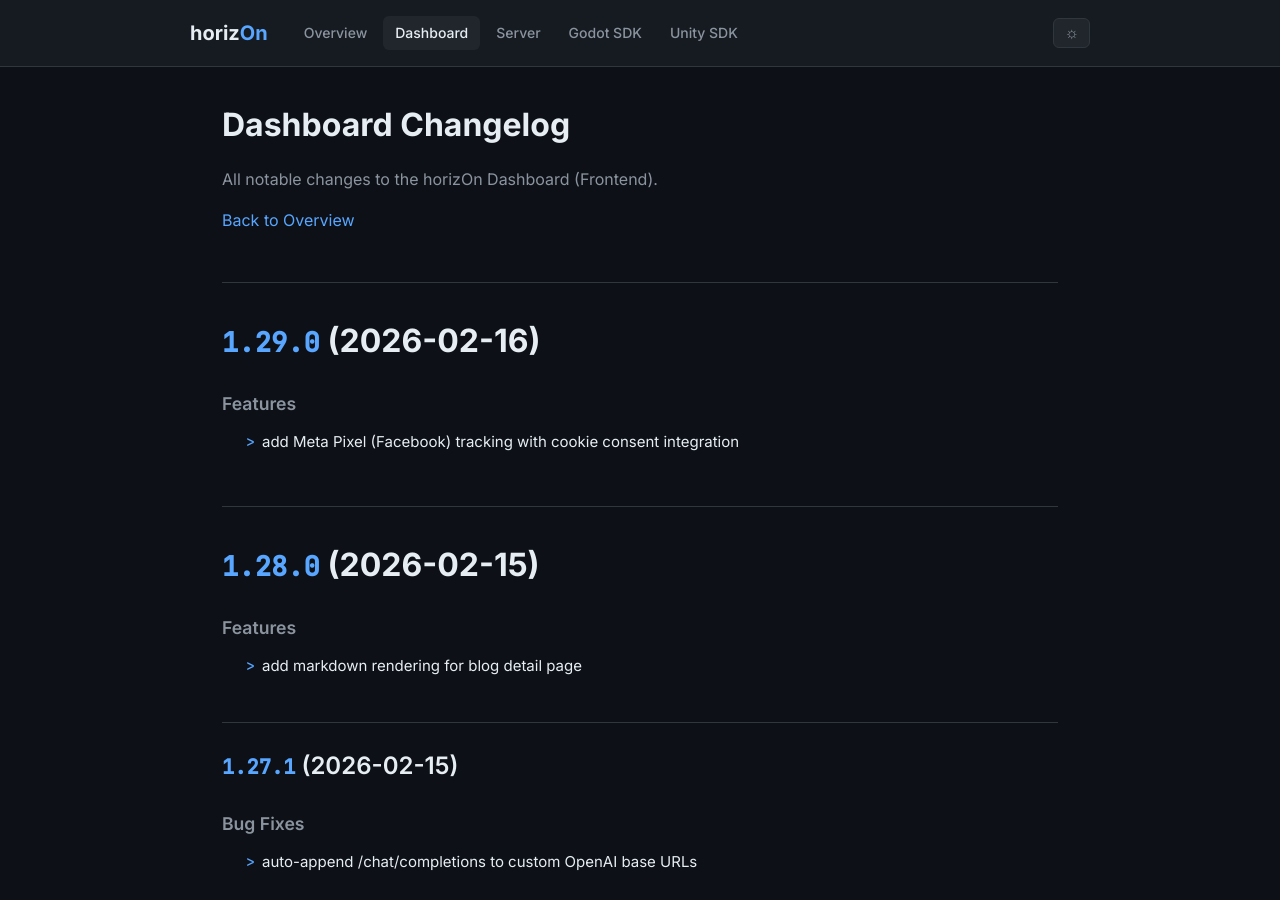
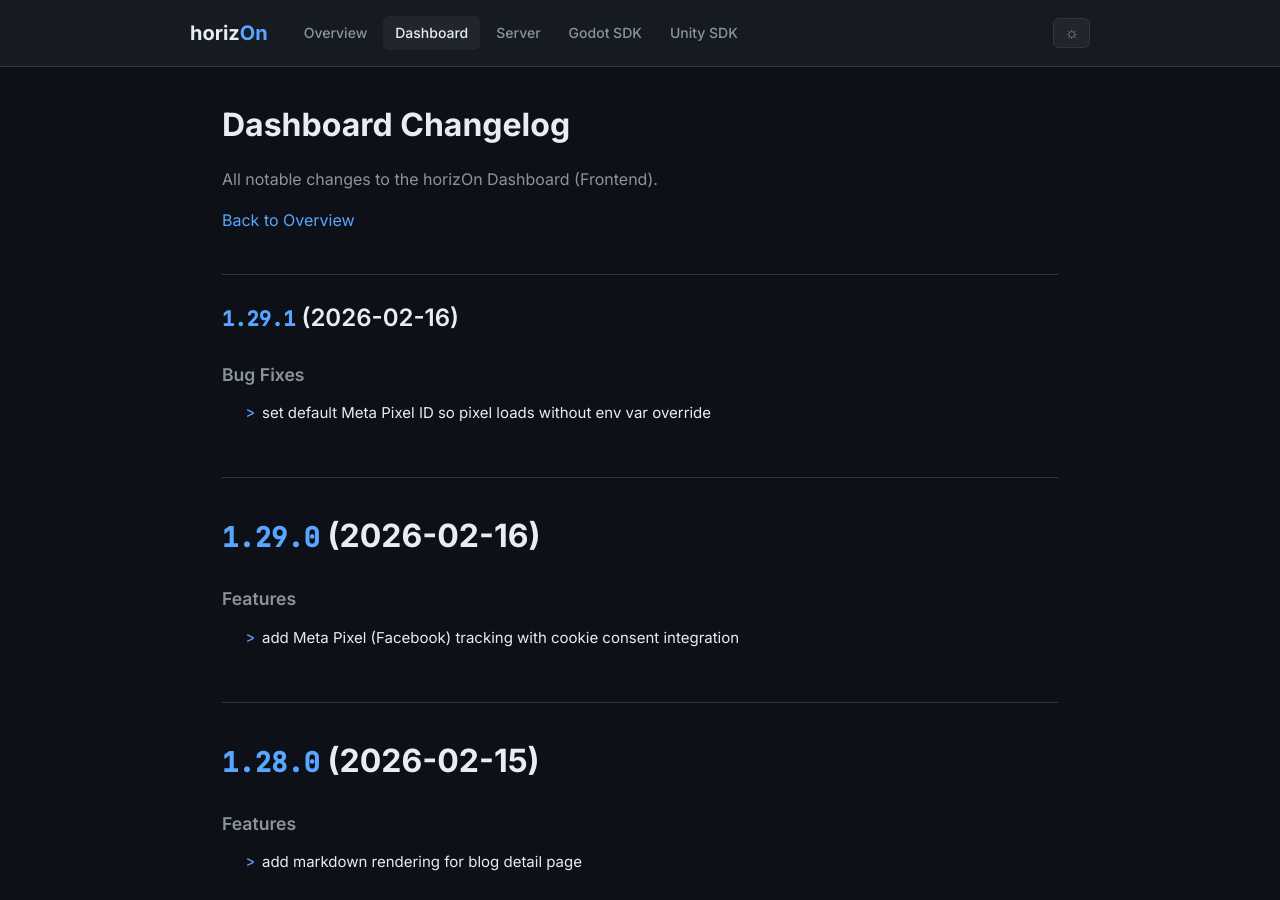
Before and after one commit to ProjectMakersDE/horizOn-Changelog, a Jekyll site: the page built from dashboard-changelog.md, in a window 1280 px wide and 900 px high. Built offline with Jekyll 4.4.1, drawn with Linux system fonts in a browser that asks for light colours.

Commit message:
chore: sync changelogs [skip ci]

```diff
--- a/dashboard-changelog.md
+++ b/dashboard-changelog.md
@@ -8,6 +8,13 @@ title: Dashboard Changelog
 All notable changes to the horizOn Dashboard (Frontend).
 
 [Back to Overview](.)
+
+## [1.29.1](https://github.com/ProjectMakersDE/horizOn-Dashboard/compare/v1.29.0...v1.29.1) (2026-02-16)
+
+
+### Bug Fixes
+
+* set default Meta Pixel ID so pixel loads without env var override ([d7f694c](https://github.com/ProjectMakersDE/horizOn-Dashboard/commit/d7f694ca76638d8c77a4a6cd8bd5a8c56ec23f6f))
 
 # [1.29.0](https://github.com/ProjectMakersDE/horizOn-Dashboard/compare/v1.28.0...v1.29.0) (2026-02-16)
 
```
Also changed, not shown: index.md (+1 -1 lines).
